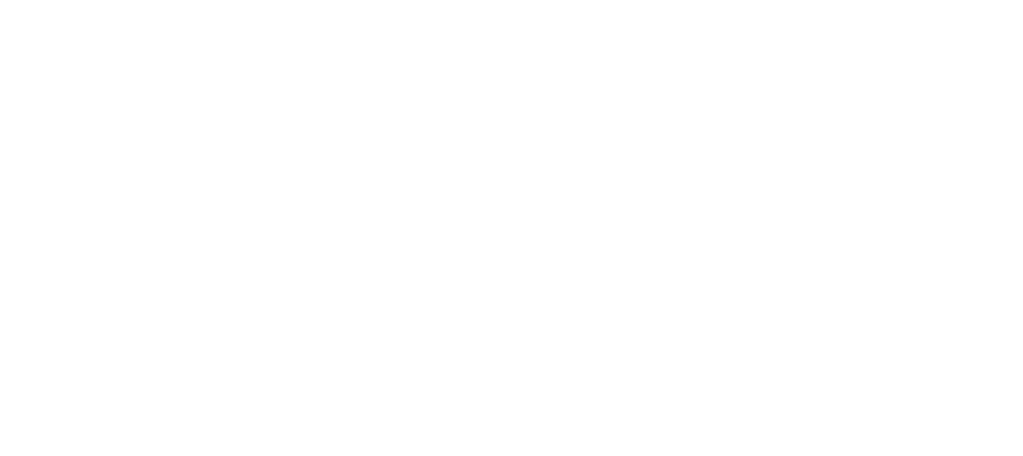
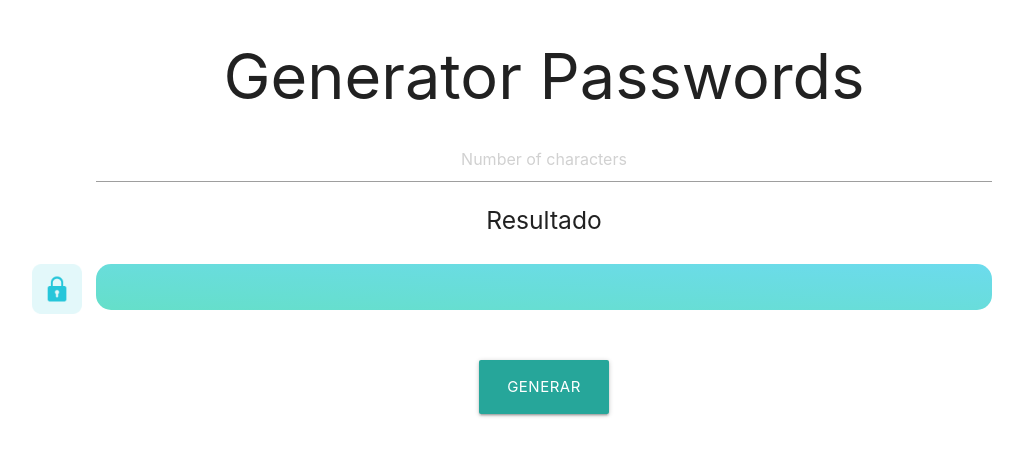
Before and after one commit to XantX/GeneratedPassword, an Electron app: page src/views/index.html in a window 1280 px wide. Shown: the whole page, without its empty margins (96-1119 px from the left). Drawn offline with nearby package versions, Linux system fonts and the light colour scheme.

Commit message:
Se hizo la interfaz Se agrego un icono y la interfaz de le generador

```diff
--- a/package.json
+++ b/package.json
@@ -10,6 +10,7 @@
   "author": "",
   "license": "ISC",
   "dependencies": {
-    "electron": "^11.3.0"
+    "electron": "^11.3.0",
+    "electron-reload": "^1.5.0"
   }
 }
--- a/src/main.js
+++ b/src/main.js
@@ -1,6 +1,11 @@
 const { app, BrowserWindow } = require("electron");
 const url = require("url");
 const path = require("path");
+
+if (process.env.NODE_ENV !== "production") {
+  require("electron-reload")(__dirname, {});
+}
+
 let mainWindow;
 app.on("ready", () => {
   mainWindow = new BrowserWindow({});
--- /dev/null
+++ b/src/views/css/styles.css
@@ -0,0 +1,32 @@
+.title {
+  display: flex;
+  justify-content: center;
+  text-align: center;
+}
+.inputCharacters {
+  display: flex;
+  justify-content: center;
+}
+input {
+  text-align: center;
+}
+.resultado {
+  background: linear-gradient(to right top, #65dfc9, #6cdbed);
+  border-radius: 1rem;
+  display: flex;
+  justify-content: center;
+  margin: 20px auto 50px;
+}
+.botonSeccion {
+  display: flex;
+  justify-content: center;
+}
+.subTitle {
+  display: flex;
+  justify-content: center;
+}
+.icono {
+  position: absolute;
+  left: 10%;
+  height: 50px;
+}
--- a/src/views/index.html
+++ b/src/views/index.html
@@ -4,6 +4,37 @@
     <meta charset="UTF-8" />
     <meta name="viewport" content="width=device-width, initial-scale=1.0" />
     <title>Document</title>
+    <link
+      rel="stylesheet"
+      href="https://cdnjs.cloudflare.com/ajax/libs/materialize/1.0.0/css/materialize.min.css"
+    />
+    <link rel="stylesheet" href="css/styles.css" />
   </head>
-  <body></body>
+  <body>
+    <div class="container title">
+      <h1>Generator Passwords</h1>
+    </div>
+    <div class="container inputCharacters">
+      <input
+        type="text"
+        name="NumberCharacters"
+        placeholder="Number of characters"
+      />
+    </div>
+    <div class="container">
+      <div class="subTitle">
+        <h5>Resultado</h5>
+      </div>
+      <div class="resultado">
+        <img src="images/padlock.png" class="icono">
+        <h3 name="password"></h3>
+      </div>
+    </div>
+    <div class="container botonSeccion">
+      <button class="btn-large waves-effect waves-light botonColor">
+        Generar
+      </button>
+    </div>
+    <script src="https://cdnjs.cloudflare.com/ajax/libs/materialize/1.0.0/js/materialize.min.js"></script>
+  </body>
 </html>
```
Also changed, not shown: src/views/images/padlock.png (added), 1 other file.
